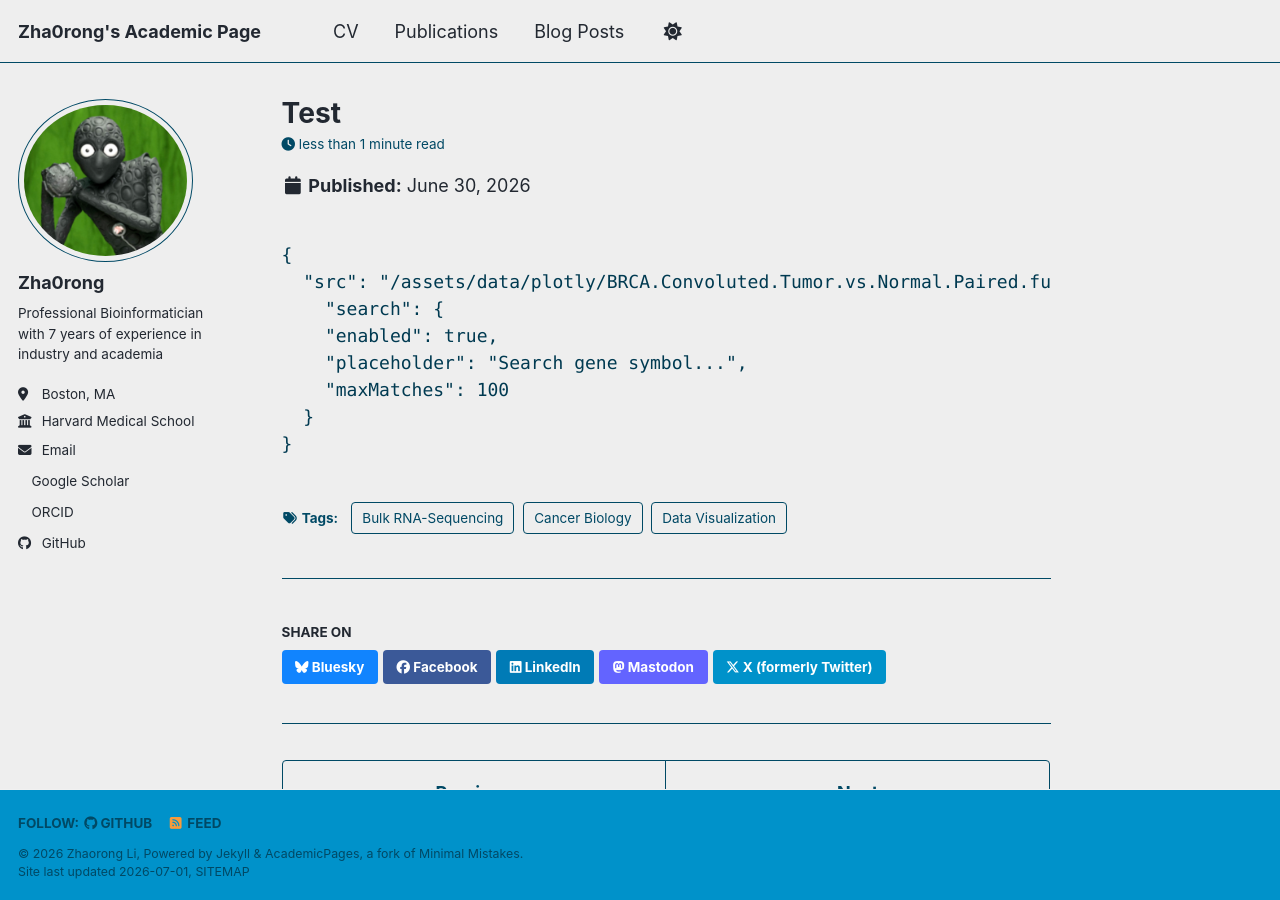
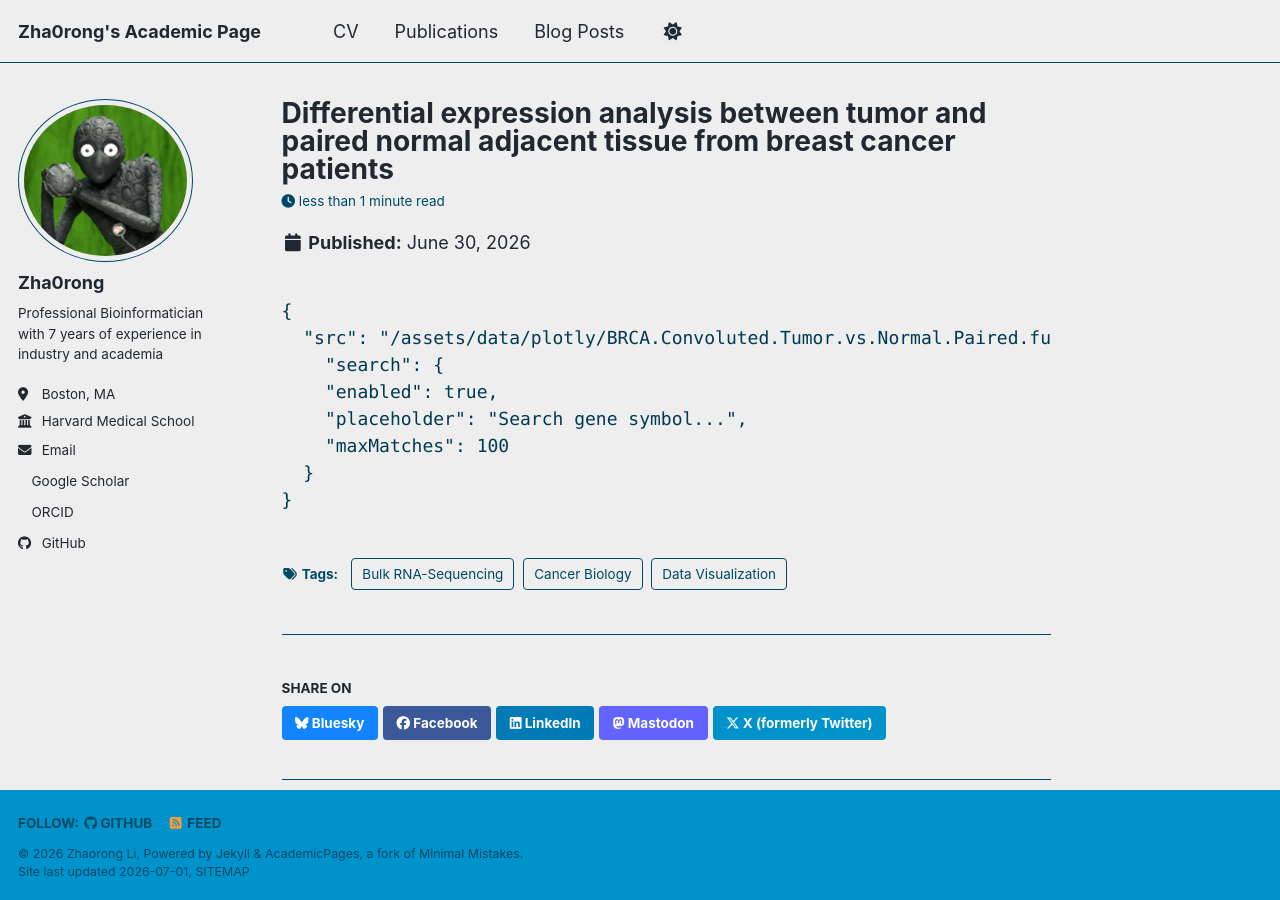
Before and after one commit to Zha0rong/Zha0rong.github.io, a Jekyll site: the page built from _posts/2025-06-30-Differential-Expression-Analysis-between-tumor-and-paired-normal-adjacent-tissue-in-breast-cancer.md, in a window 1280 px wide and 900 px high. Built offline with Jekyll 4.4.1, drawn with Linux system fonts in a browser that asks for light colours; a style sheet for code colours, icons or effects is not loaded.

Commit message:
Update 2025-06-30-Differential-Expression-Analysis-between-tumor-and-paired-normal-adjacent-tissue-in-breast-cancer.md

```diff
--- a/_posts/2025-06-30-Differential-Expression-Analysis-between-tumor-and-paired-normal-adjacent-tissue-in-breast-cancer.md
+++ b/_posts/2025-06-30-Differential-Expression-Analysis-between-tumor-and-paired-normal-adjacent-tissue-in-breast-cancer.md
@@ -1,5 +1,5 @@
 ---
-title: 'Test'
+title: 'Differential expression analysis between tumor and paired normal adjacent tissue from breast cancer patients'
 date: 2026-06-30
 permalink: /posts/2025/06/30/Differential-Expression-Analysis-between-tumor-and-paired-normal-adjacent-tissue-in-breast-cancer/
 tags:
```
